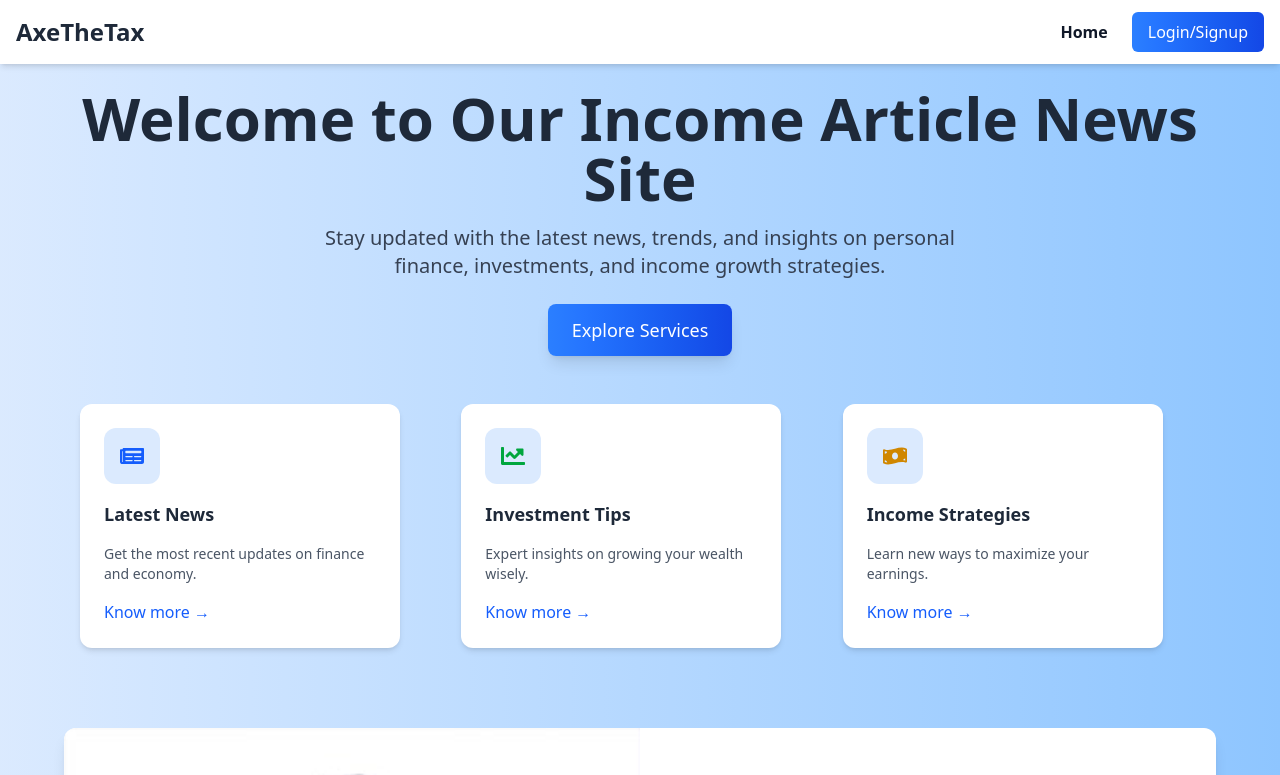
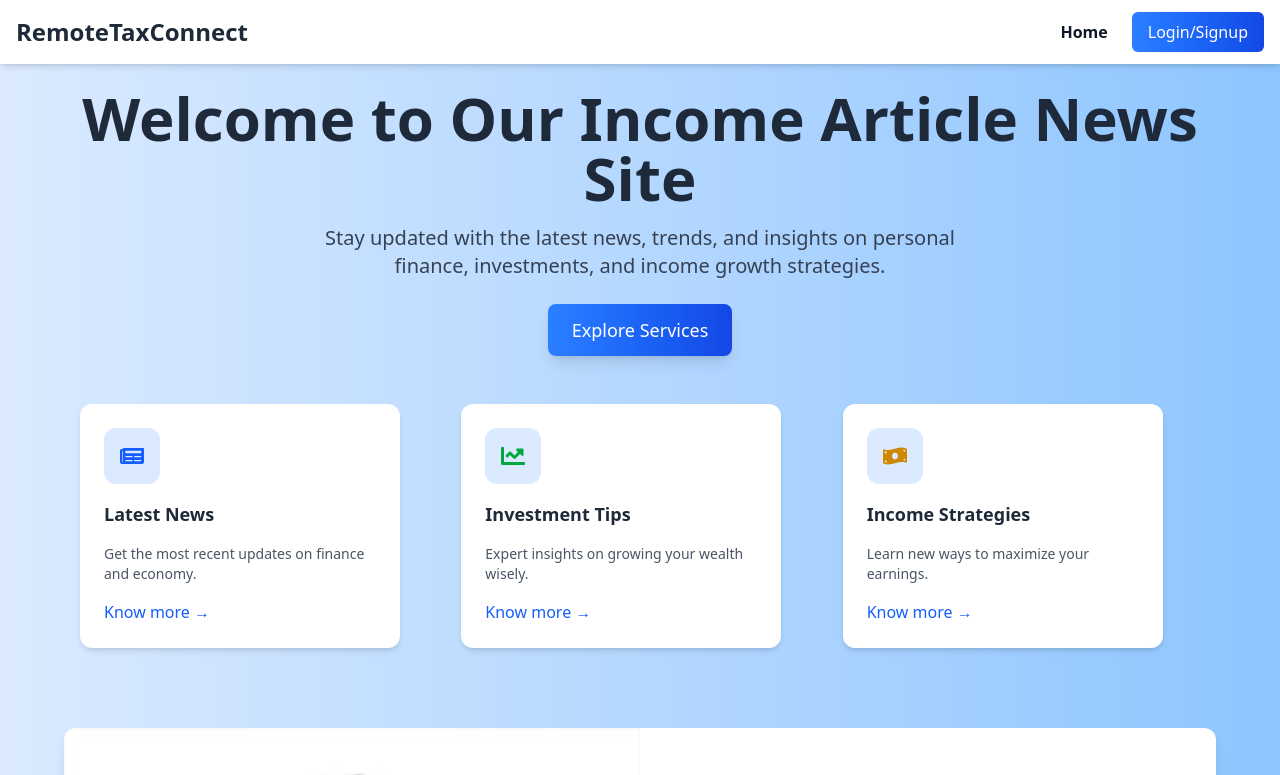
Before and after one commit to Mayank12348487487/ClientProject, a React (Vite) app in the folder Frontend/Article/: page / in a window 1280 px wide. Shown: the top 775 px of the page. Built offline with nearby package versions, Linux system fonts and the light colour scheme; no server answers; a web font is replaced by a local one.

Commit message:
Update Navbar.jsx

```diff
--- a/Frontend/Article/src/components/Navbar.jsx
+++ b/Frontend/Article/src/components/Navbar.jsx
@@ -13,7 +13,7 @@ const Navbar = () => {
       <div className="container mx-auto px-4 py-3 flex justify-between items-center">
 
         {/* Logo */}
-        <Link to="/" className="text-2xl font-bold text-gray-800">AxeTheTax</Link>
+        <Link to="/" className="text-2xl font-bold text-gray-800">RemoteTaxConnect</Link>
 
         {/* Desktop Navigation */}
         <div className="hidden md:flex items-center space-x-6">
```
